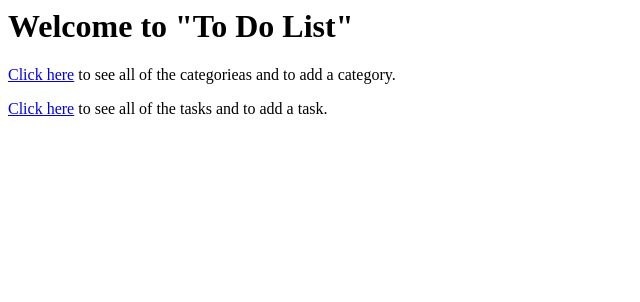
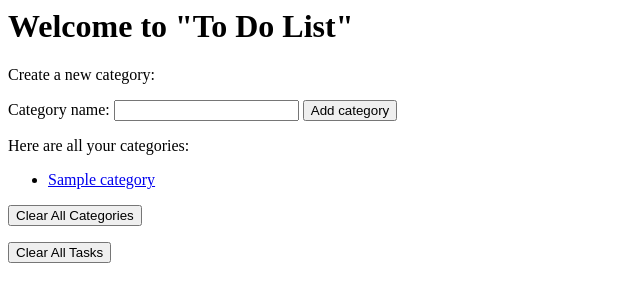
Before and after one commit to marvinick/to_do_mysql, a PHP site: template views/index.html.twig in a window 1280 px wide. Shown: the top 302 px of the page, without its empty margins (0-640 px from the left). Run offline with PHP 8.4, Linux system fonts and the light colour scheme; the template is opened without the code that fills it: most values are stand-ins (such as "Sample title", 1, 10 or a date in 2020); some libraries are stand-ins or nearby versions.

Commit message:
it will add silex, routes, twig

```diff
--- a/views/categories.html.twig
+++ b/views/categories.html.twig
@@ -27,5 +27,6 @@
 
         <p><a href='/'>Home</a></p>
 
+
     </body>
 </html>
--- a/views/index.html.twig
+++ b/views/index.html.twig
@@ -5,7 +5,31 @@
     <body>
     <h1>Welcome to "To Do List"</h1>
 
-    <p><a href="/categories">Click here</a> to see all of the categorieas and to add a category.</p>
-    <p><a href="/tasks">Click here</a> to see all of the tasks and to add a task.</p>
-    </body>
+    <p>Create a new category:</p>
+
+   <form action="/categories" method="post">
+       <label for="name">Category name:</label>
+       <input id="name" name="name" type="text">
+
+       <button type="submit">Add category</button>
+   </form>
+
+   {% if categories is not empty %}
+       <p>Here are all your categories:</p>
+       <ul>
+           {% for category in categories %}
+               <li><a href="/categories/{{ category.getId }}">{{ category.getName }}</a></li>
+           {% endfor %}
+       </ul>
+    {% else %}
+     <p>There are no categories yet!</p>
+    {% endif %}
+
+    <form action='/delete_categories' method='post'>
+        <button type='submit'>Clear All Categories</button>
+    </form>
+    <form action='/delete_tasks' method='post'>
+        <button type='submit'>Clear All Tasks</button>
+    </form>
+
 </html>
```
Also changed, not shown: app/app.php (+14 -5 lines), views/category.html.twig (added, +32 -0 lines).
